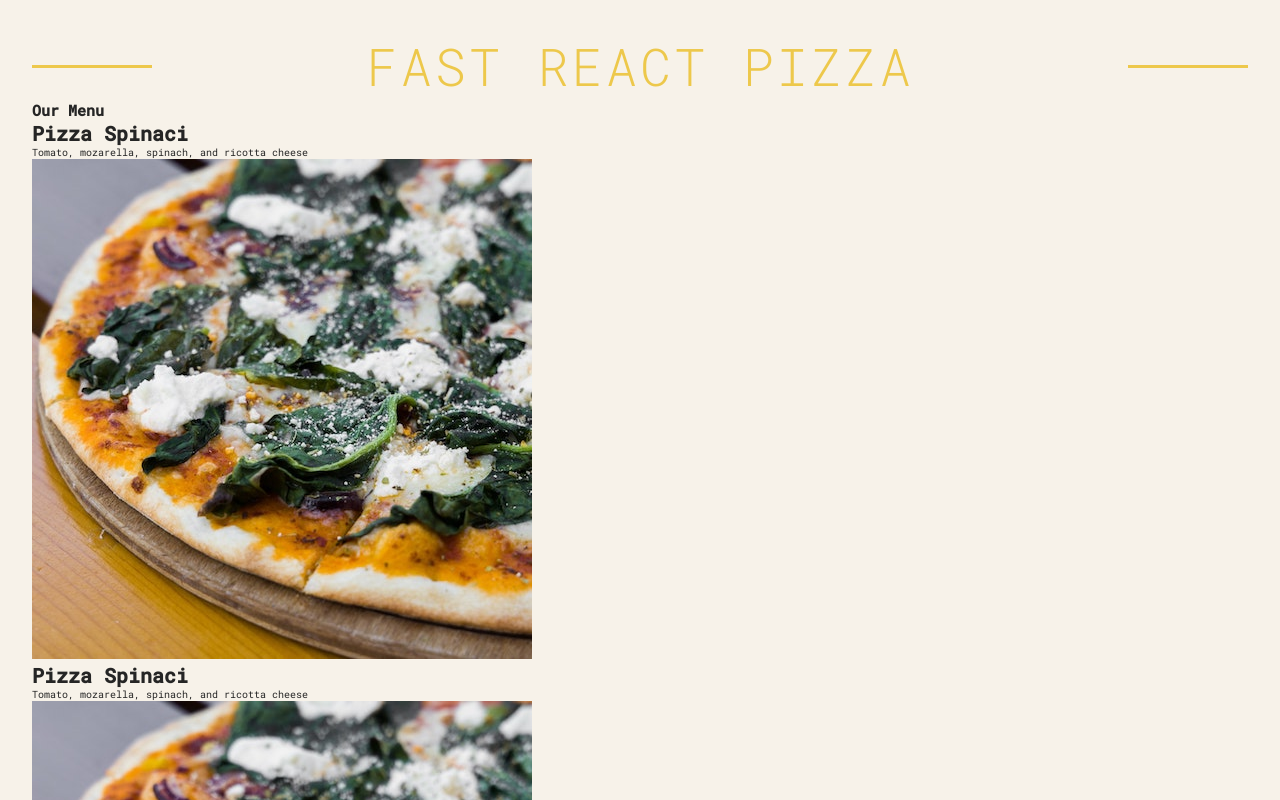
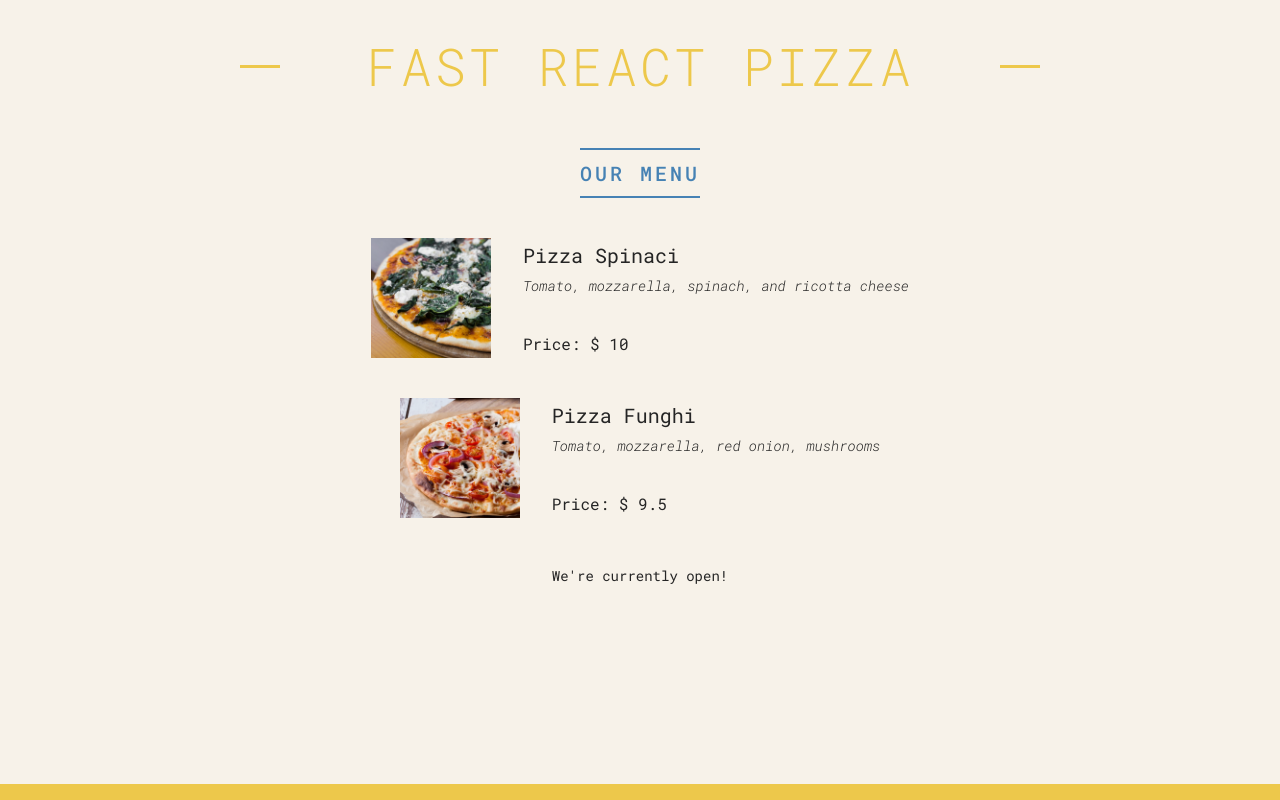
Before and after one commit to BillStephens2022/Pizza-React, a React (Create React App) app: page / in a window 1280 px wide. Shown: the top 800 px of the page. Built offline with nearby package versions, Linux system fonts and the light colour scheme.

Commit message:
updated some styling, added props to Pizza component

```diff
--- a/src/App.jsx
+++ b/src/App.jsx
@@ -5,7 +5,7 @@ import "./index.css";
 
 function App() {
   return (
-    <div className="App">
+    <div className="container">
       <Header />
       <Menu />
       <Footer />
--- a/src/components/Footer.jsx
+++ b/src/components/Footer.jsx
@@ -1,3 +1,11 @@
 export default function Footer() {
-  return <footer className="footer">{new Date().toLocaleTimeString()} We're currently open!</footer>;
+  const hour = new Date().getHours();
+  const openHour = 10;
+  const closeHour = 22;
+  const isOpen = hour >= openHour && hour < closeHour;
+  return (
+    <footer className="footer">
+      {isOpen ? "We're currently open!" : "Sorry, we're closed."}
+    </footer>
+  );
 }
--- a/src/components/Menu.jsx
+++ b/src/components/Menu.jsx
@@ -1,12 +1,12 @@
 import Pizza from "./Pizza";
+
 
 export default function Menu() {
   return (
-    <div>
-      <h2>Our Menu</h2>
-      <Pizza />
-      <Pizza />
-      <Pizza />
-    </div>
+    <main className="menu">
+      <h2 style={{ color: "steelblue", fontSize: "2rem" }}>Our Menu</h2>
+      <Pizza name="Pizza Spinaci" ingredients="Tomato, mozzarella, spinach, and ricotta cheese" photoName="pizzas/spinaci.jpg" price={10.00} />
+      <Pizza name="Pizza Funghi" ingredients="Tomato, mozzarella, red onion, mushrooms" photoName="pizzas/funghi.jpg" price={9.50} />
+    </main>
   );
 }
--- a/src/components/Pizza.jsx
+++ b/src/components/Pizza.jsx
@@ -1,9 +1,13 @@
-export default function Pizza() {
-    return (
-        <div>
-            <h1>Pizza Spinaci</h1>
-            <p>Tomato, mozarella, spinach, and ricotta cheese</p>
-            <img src="pizzas/spinaci.jpg" alt="Pizza Spinaci" />
-        </div>
-    );
+export default function Pizza(props) {
+  const { name, ingredients, photoName, price } = props;
+  return (
+    <div className="pizza">
+      <img src={photoName} alt={name} />
+      <div>
+        <h3>{name}</h3>
+        <p>{ingredients}</p>
+        <span>Price: $ {price}</span>
+      </div>
+    </div>
+  );
 }
--- a/src/index.css
+++ b/src/index.css
@@ -55,7 +55,7 @@ body {
   display: block;
   content: '';
   height: 3px;
-  width: 12rem;
+  width: 4rem;
   background-color: #edc84b;
   position: absolute;
   top: calc(50% - 1px);
```
Also changed, not shown: src/components/Header.jsx (+5 -5 lines).
